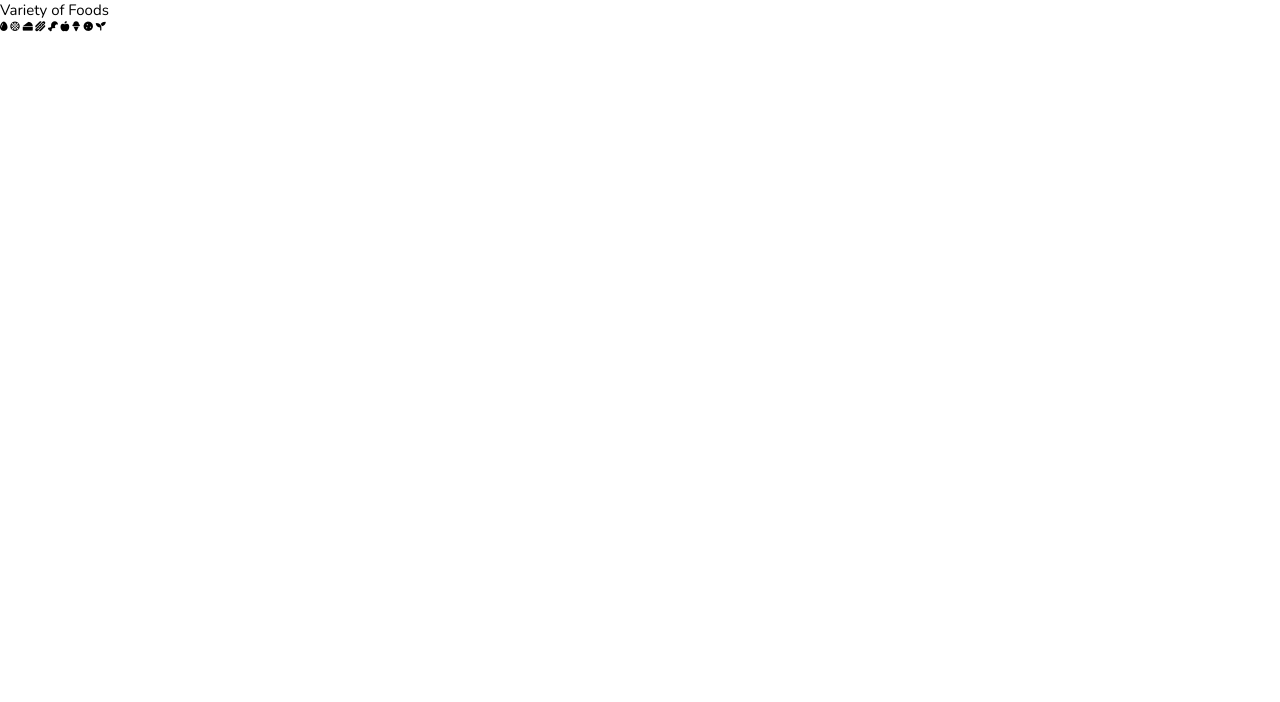
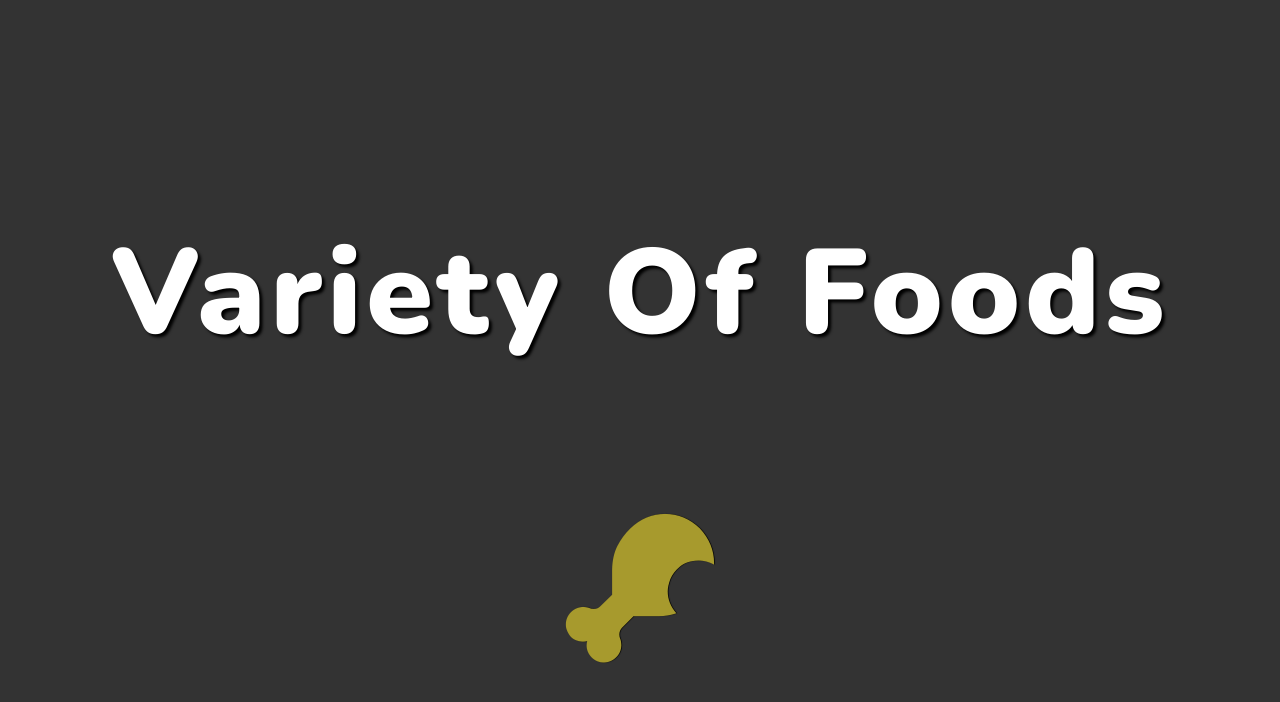
Before and after one commit to farnoosh-afshinrad/Foods, a plain HTML site: page index.html in a window 1280 px wide. Drawn offline with nearby package versions, Linux system fonts and the light colour scheme.

Commit message:
style landing-page and creat slideshow

```diff
--- a/index.html
+++ b/index.html
@@ -16,8 +16,8 @@
       <!-- start of section 1 -->
       <section class="section-1">
         <h1 class="main-header">Variety of Foods</h1>
-        <section class="icons">
-          <i class="fas fa-egg"></i>
+        <div class="icons">
+          <i class="fas fa-egg change"></i>
           <i class="fas fa-stroopwafel"></i>
           <i class="fas fa-cheese"></i>
           <i class="fas fa-hotdog"></i>
@@ -26,7 +26,7 @@
           <i class="fas fa-ice-cream"></i>
           <i class="fas fa-cookie"></i>
           <i class="fas fa-seedling"></i>
-        </section>
+        </div>
       </section>
       <!-- end of section 1 -->
     </div>
--- a/script.js
+++ b/script.js
@@ -0,0 +1,14 @@
+const icons = document.querySelectorAll(".icons i");
+let i = 1;
+
+setInterval(() => {
+  i++;
+  const icon = document.querySelector(".icons i.change");
+  icon.classList.remove("change");
+  if (i < icons.length) {
+    icon.nextElementSibling.classList.add("change");
+  } else {
+    icons[0].classList.add("change");
+    i = 1;
+  }
+}, 1000);
--- a/style.css
+++ b/style.css
@@ -13,3 +13,36 @@
 html {
   font-size: 62.5%;
 }
+/* section 1 */
+.section-1 {
+  width: 100%;
+  height: 100vh;
+  background-color: #333;
+  display: flex;
+  flex-direction: column;
+  align-items: center;
+  justify-content: space-evenly;
+  position: relative;
+}
+.main-header {
+  font-size: 12rem;
+  font-weight: 900;
+  color: #fff;
+  text-shadow: 0.3rem 0.3rem 0.3rem #000;
+  letter-spacing: 0.5rem;
+  text-align: center;
+  text-transform: capitalize;
+}
+.icons i {
+  font-size: 35rem;
+  color: #a79a2d;
+  position: absolute;
+  transform: translate(-50%, -50%) scale(0);
+  text-shadow: 0.2rem 0.2rem 0.2rem #000;
+  transition: transform 0.3s;
+}
+.icons i.change {
+  transform: translate(-50%, -50%) scale(1);
+  transition: transform 0.3s 0.3s;
+}
+/* end of section 1 */
```
